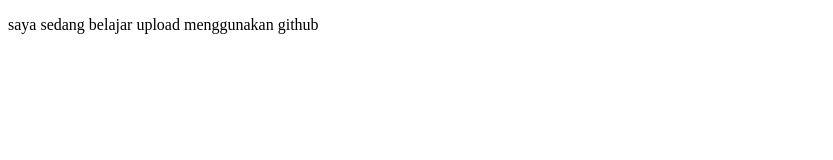
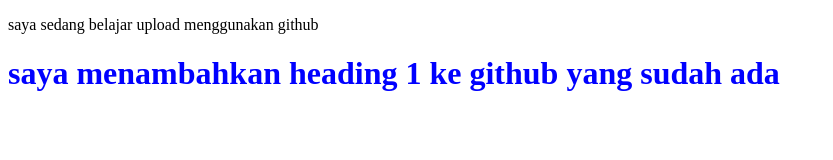
Before and after one commit to ww-ahyuda/wahyuda, a plain HTML site: page index.html in a window 1280 px wide. Shown: the whole page, without its empty margins (0-833 px from the left). Drawn offline with Linux system fonts and the light colour scheme.

Commit message:
perubahan data baru kita

```diff
--- /dev/null
+++ b/css/style.css
@@ -0,0 +1,7 @@
+* {
+    box-sizing:  border-box;
+}
+
+h1{
+    color:blue
+}
--- a/index.html
+++ b/index.html
@@ -5,8 +5,12 @@
     <meta http-equiv="X-UA-Compatible" content="IE=edge">
     <meta name="viewport" content="width=device-width, initial-scale=1.0">
     <title>belajar github</title>
+    <link rel="stylesheet" href="css/style.css">
 </head>
+
 <body>
     <p>saya sedang belajar upload menggunakan github</p>
+    <h1>saya menambahkan heading 1 ke github yang sudah ada</h1>
 </body>
+
 </html>
```
